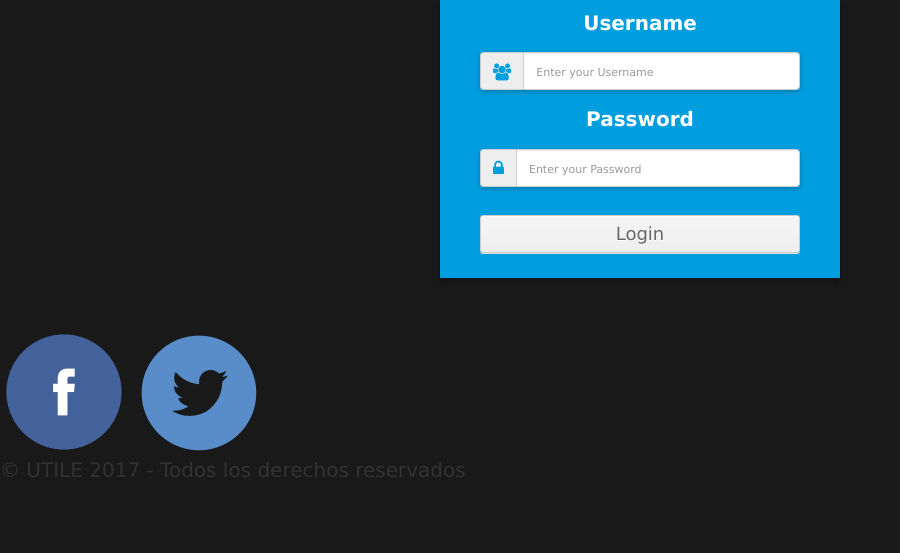
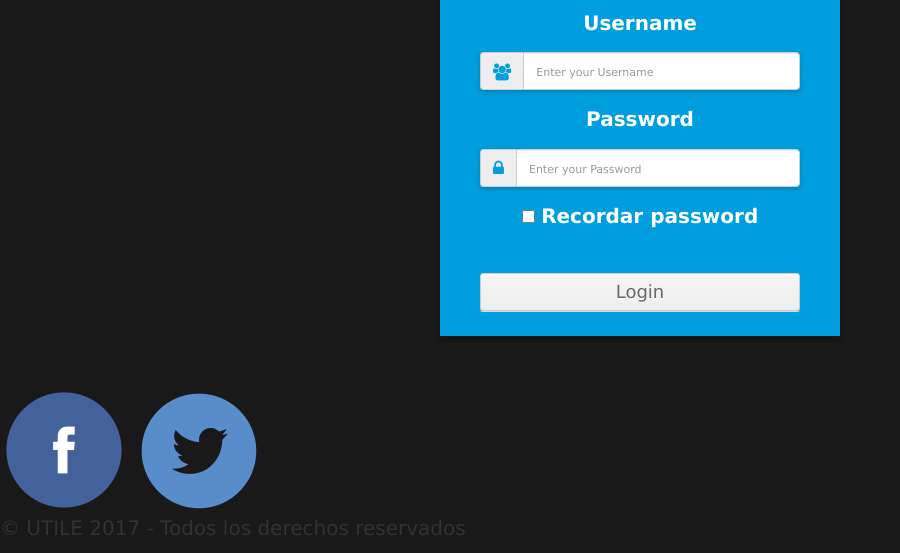
Before and after one commit to sashasier/Utile, a PHP site: page /login.html in a window 1280 px wide. Shown: the part 321-874 px from the top of the page, without its empty margins (0-900 px from the left). Before the commit the page ends 798 px from the top, so only its background shows below. Run offline with PHP 8.4, Linux system fonts and the light colour scheme.

Commit message:
Agregue recordar contrasena

```diff
--- a/css/style.css
+++ b/css/style.css
@@ -22,6 +22,9 @@ li a {
   width: 100%;
   height: 100%;
   padding-top: 10%;
+}
+a {
+    color: #fff;
 }
 /*------------Responsive Resolucion Smartphone-----------*/
 }
@@ -115,7 +118,6 @@ h4 {
 
 /*----------------------REGISTRARSE----------------------*/
 .registrarse {
-
   background-color: white;
   min-height: 100vh;
   text-align: center;
@@ -123,7 +125,6 @@ h4 {
   font-family: verdana;
   font-style: serif;
 }
-
 .tituloreg {
   margin-top: 100px;
   text-align: center;
@@ -171,7 +172,6 @@ input::-webkit-input-placeholder {
     font-size: 11px;
     padding-top: 3px;
 }
-=======
 }
 h1.title {
 	font-size: 50px;
--- a/login.html
+++ b/login.html
@@ -62,6 +62,10 @@
                  </div>
                </div>
 
+                          <div class="form-group login-group-checkbox">
+                              <input type="checkbox" id="lg_remember" name="lg_remember">
+                            <label for="lg_remember">Recordar password</label>
+                          </div>
 
                <div class="form-group ">
                  <a href="" target="_blank" type="button" id="button" class="btn btn-primary btn-lg btn-block login-button">Login</a>
--- a/registrarse.html
+++ b/registrarse.html
@@ -35,7 +35,6 @@
 
   <div class="container">
   			<div class="row main">
-            <h1 class="tituloreg">Registrarse</h1>
   				<div class="main-login main-center">
   					<form class="" method="post" action="#">
 
@@ -92,6 +91,7 @@
   						<div class="form-group ">
   							<a href="" target="_blank" type="button" id="button" class="btn btn-primary btn-lg btn-block login-button">Register</a>
   						</div>
+              <p class="registrotxt"><a href="login.html">Ya tenes una cuenta? Click aqui</a></p>
 
   					</form>
   				</div>
```
